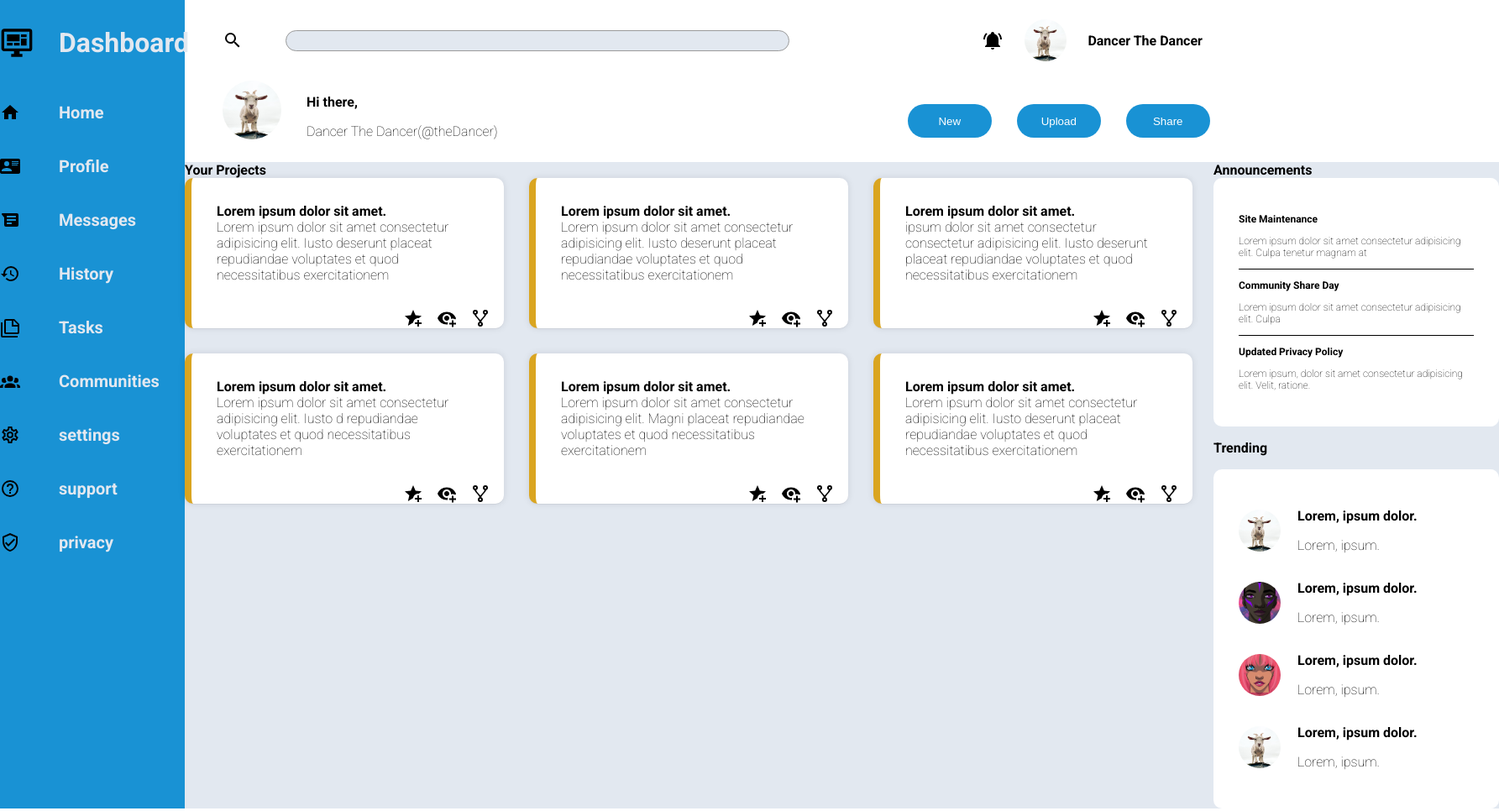
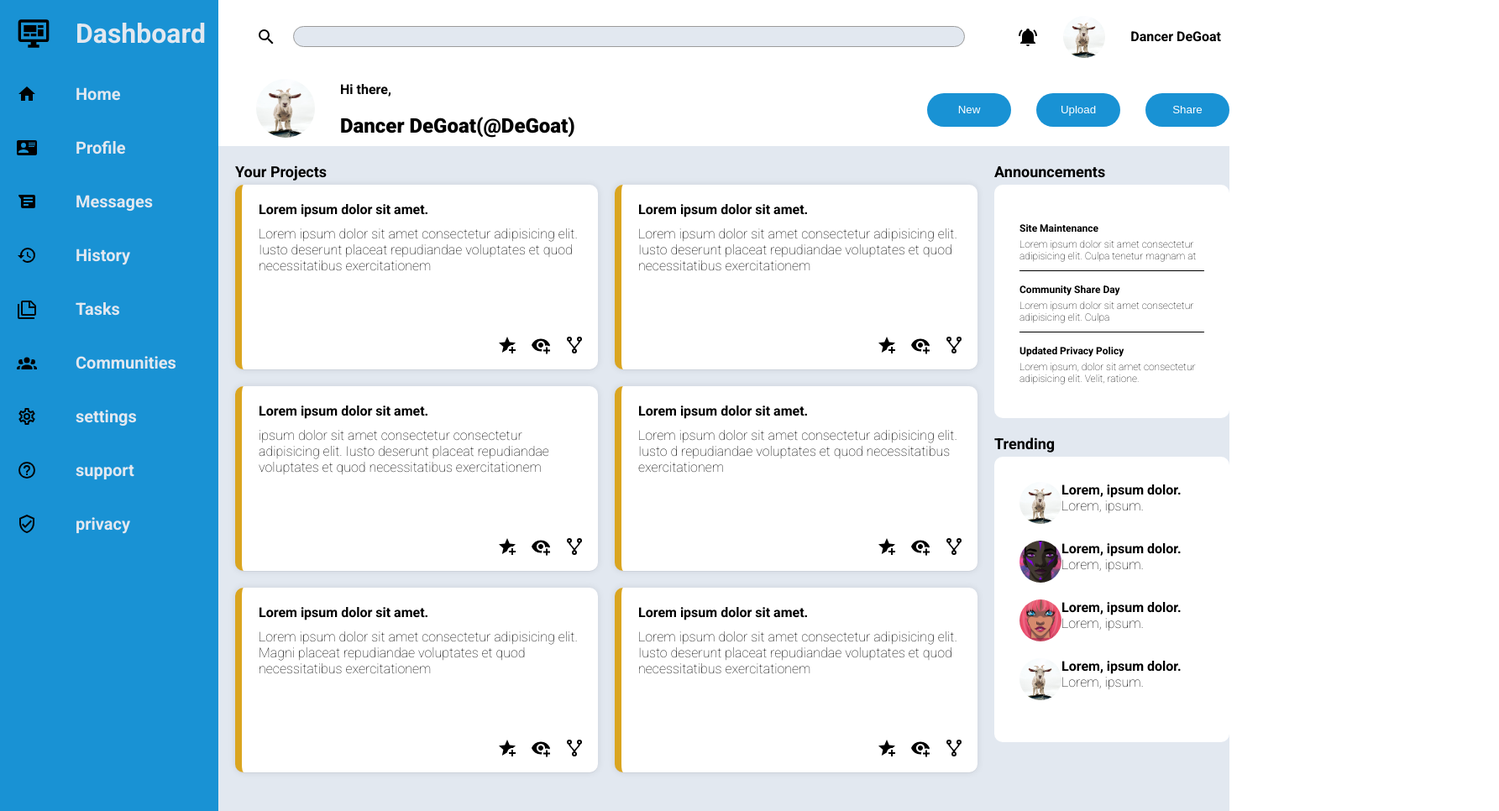
Before and after one commit to AbenezerKitata/admin-dashboard, a plain HTML site: page index.html in a window 1280 px wide. Shown: the top 966 px of the page at 84% size, 1785 px wide, since content can reach past the window. Drawn offline with Linux system fonts and the light colour scheme.

Commit message:
moved avatars and svgs to their own folders. fixed width issues

```diff
--- a/index.html
+++ b/index.html
@@ -13,24 +13,29 @@
     <div class="wrapper">
         <div class="header">
             <div class="search-bar">
-                <img src="magnify.svg" alt="search icon">
-                <input type="search" name="search" id="search">
-            </div>
-            <div class="bell">
-                <img src="bell-ring.svg" alt="notification bell">
-                <img src="goat.jpg" alt="dancer avatar" class="icon">
-                <p class="p-bold">Dancer The Dancer</p>
-            </div>
-            <div class="hi-there">
-                <div class="hi-there-img"> <img src="goat.jpg" alt="dancer avatar" class="hi-there-avatar icon">
+                <div id="sb-top">
+                    <div class="magnify-svg"><img src="svg/magnify.svg" alt="search icon"></div>
+                    <div class="search-input"><input type="search" name="search" id="search"></div>
                 </div>
-                <div class="hi-there-p">
-                    <p class="p-bold">Hi there,</p>
-                    <p>Dancer The Dancer(@theDancer)</p>
+                <div id="sb-bottom">
+                    <div class="hi-there-img">
+                        <img src="jpg/goat.jpg" alt="dancer avatar" class="hi-there-avatar icon">
+                    </div>
+                    <div class="hi-there-p">
+                        <p class="p-bold">Hi there,</p>
+                        <p class="p-bold-big">Dancer DeGoat(@DeGoat)</p>
+                    </div>
                 </div>
 
             </div>
+            <div class="bell-container">
+                <div class="bell">
+                    <img src="svg/bell-ring.svg" alt="notification bell">
+                    <img src="jpg/goat.jpg" alt="dancer avatar" class="icon">
+                    <p class="p-bold">Dancer DeGoat</p>
 
+                </div>
+            </div>
             <div class="three-buttons">
                 <button class="header-button">New</button><button class="header-button">Upload</button><button
                     class="header-button">Share</button>
@@ -39,56 +44,56 @@
         <div class="sidebar">
             <div class="top-sidebar">
                 <div class="svg-element dashboard">
-                    <img src="monitor-dashboard.svg" alt="monitor dashboard icon">
+                    <img src="svg/monitor-dashboard.svg" alt="monitor dashboard icon">
                     <p class="p-bold">Dashboard</p>
                 </div>
             </div>
             <div class="middle-sidebar">
 
                 <div class="svg-element home">
-                    <img src="home.svg" alt="monitor dashboard icon">
+                    <img src="svg/home.svg" alt="monitor dashboard icon">
                     <p class="p-bold">Home</p>
 
                 </div>
                 <div class="svg-element profile">
-                    <img src="profile.svg" alt="monitor dashboard icon">
+                    <img src="svg/profile.svg" alt="monitor dashboard icon">
                     <p class="p-bold">Profile</p>
 
                 </div>
                 <div class="svg-element messsages">
-                    <img src="messages.svg" alt="monitor dashboard icon">
+                    <img src="svg/messages.svg" alt="monitor dashboard icon">
                     <p class="p-bold">Messages</p>
 
                 </div>
                 <div class="svg-element history">
-                    <img src="history.svg" alt="monitor dashboard icon">
+                    <img src="svg/history.svg" alt="monitor dashboard icon">
                     <p class="p-bold">History</p>
 
                 </div>
                 <div class="svg-element tasks">
-                    <img src="tasks.svg" alt="monitor dashboard icon">
+                    <img src="svg/tasks.svg" alt="monitor dashboard icon">
                     <p class="p-bold">Tasks</p>
 
                 </div>
                 <div class="svg-element communities">
-                    <img src="communities.svg" alt="monitor dashboard icon">
+                    <img src="svg/communities.svg" alt="monitor dashboard icon">
                     <p class="p-bold">Communities</p>
 
                 </div>
             </div>
             <div class="bottom-sidebar">
                 <div class="svg-element settings">
-                    <img src="settings.svg" alt="monitor dashboard icon">
+                    <img src="svg/settings.svg" alt="monitor dashboard icon">
                     <p class="p-bold">settings</p>
 
                 </div>
                 <div class="svg-element support">
-                    <img src="help.svg" alt="monitor dashboard icon">
+                    <img src="svg/help.svg" alt="monitor dashboard icon">
                     <p class="p-bold">support</p>
 
                 </div>
                 <div class="svg-element privacy">
-                    <img src="privacy.svg" alt="monitor dashboard icon">
+                    <img src="svg/privacy.svg" alt="monitor dashboard icon">
                     <p class="p-bold">privacy</p>
 
                 </div>
@@ -97,8 +102,10 @@
 
         </div>
         <div class="projects">
-            <div class="projects-wrapper">
-                <p class="p-bold">Your Projects</p>
+            <div class="cards-wrapper">
+                <div class="projects-title">
+                    <p class="projects-title-p">Your Projects</p>
+                </div>
                 <div class="cards-container">
                     <div class="card">
                         <div class="card-paragraphs">
@@ -109,8 +116,8 @@
                         </div>
 
                         <div class="card-svg">
-                            <img src="star-plus.svg" alt="add to favorites"><img src="eye-plus.svg"
-                                alt="add to list"><img src="source-fork.svg" alt="communify">
+                            <img src="svg/star-plus.svg" alt="add to favorites"><img src="svg/eye-plus.svg"
+                                alt="add to list"><img src="svg/source-fork.svg" alt="source fork">
                         </div>
 
                     </div>
@@ -122,8 +129,8 @@
                                 placeat repudiandae voluptates et quod necessitatibus exercitationem </p>
                         </div>
                         <div class="card-svg">
-                            <img src="star-plus.svg" alt="add to favorites"><img src="eye-plus.svg"
-                                alt="add to list"><img src="source-fork.svg" alt="communify">
+                            <img src="svg/star-plus.svg" alt="add to favorites"><img src="svg/eye-plus.svg"
+                                alt="add to list"><img src="svg/source-fork.svg" alt="source fork">
                         </div>
 
 
@@ -137,8 +144,8 @@
                                 placeat repudiandae voluptates et quod necessitatibus exercitationem </p>
                         </div>
                         <div class="card-svg">
-                            <img src="star-plus.svg" alt="add to favorites"><img src="eye-plus.svg"
-                                alt="add to list"><img src="source-fork.svg" alt="communify">
+                            <img src="svg/star-plus.svg" alt="add to favorites"><img src="svg/eye-plus.svg"
+                                alt="add to list"><img src="svg/source-fork.svg" alt="source fork">
                         </div>
 
 
@@ -151,8 +158,8 @@
                                 voluptates et quod necessitatibus exercitationem </p>
                         </div>
                         <div class="card-svg">
-                            <img src="star-plus.svg" alt="add to favorites"><img src="eye-plus.svg"
-                                alt="add to list"><img src="source-fork.svg" alt="communify">
+                            <img src="svg/star-plus.svg" alt="add to favorites"><img src="svg/eye-plus.svg"
+                                alt="add to list"><img src="svg/source-fork.svg" alt="source fork">
                         </div>
 
 
@@ -164,8 +171,8 @@
                                 placeat repudiandae voluptates et quod necessitatibus exercitationem </p>
                         </div>
                         <div class="card-svg">
-                            <img src="star-plus.svg" alt="add to favorites"><img src="eye-plus.svg"
-                                alt="add to list"><img src="source-fork.svg" alt="communify">
+                            <img src="svg/star-plus.svg" alt="add to favorites"><img src="svg/eye-plus.svg"
+                                alt="add to list"><img src="svg/source-fork.svg" alt="source fork">
                         </div>
 
 
@@ -178,8 +185,67 @@
                                 placeat repudiandae voluptates et quod necessitatibus exercitationem </p>
                         </div>
                         <div class="card-svg">
-                            <img src="star-plus.svg" alt="add to favorites"><img src="eye-plus.svg"
-                                alt="add to list"><img src="source-fork.svg" alt="communify">
+                            <img src="svg/star-plus.svg" alt="add to favorites"><img src="svg/eye-plus.svg"
+                                alt="add to list"><img src="svg/source-fork.svg" alt="source fork">
+                        </div>
+
+
+                    </div>
+                </div>
+            </div>
+            <div class="news">
+                <div class="announcements">
+                    <p class="p-bold">Announcements</p>
+                    <div class="announcements-cards-container">
+
+                        <div class="dashed">
+                            <p class="announcement-title-p p-bold">Site Maintenance</p>
+                            <p class="announcement-p">Lorem ipsum dolor sit amet consectetur adipisicing elit. Culpa tenetur magnam at</p>
+                        </div>
+                        <div class="dashed">
+                            <p class="announcement-title-p p-bold">Community Share Day</p>
+                            <p class="announcement-p">Lorem ipsum dolor sit amet consectetur adipisicing elit. Culpa </p>
+                        </div>
+                        <div>
+                            <p class="announcement-title-p p-bold">Updated Privacy Policy</p>
+                            <p class="announcement-p"> Lorem ipsum, dolor sit amet consectetur adipisicing elit. Velit, ratione.</p>
+                        </div>
+                    </div>
+
+                </div>
+                <div class="trending">
+                    <p class="p-bold">Trending</p>
+                    <div class="trending-cards-container">
+                        <div class="trending-sections">
+                            <img src="jpg/goat.jpg" alt="dancer icon">
+                            <div class="trending-p-container">
+                                <p class="trending-p-header">Lorem, ipsum dolor.</p>
+                                <p class="trending-p">Lorem, ipsum.</p>
+                            </div>
+
+                        </div>
+                        <div class="trending-sections">
+                            <img src="jpg/man-icon.png" alt=" man icon">
+                            <div class="trending-p-container">
+                                <p class="trending-p-header">Lorem, ipsum dolor.</p>
+                                <p class="trending-p">Lorem, ipsum.</p>
+                            </div>
+
+                        </div>
+                        <div class="trending-sections">
+                            <img src="jpg/woman-icon.png" alt="woman-icon">
+                            <div class="trending-p-container">
+                                <p class="trending-p-header">Lorem, ipsum dolor.</p>
+                                <p class="trending-p">Lorem, ipsum.</p>
+                            </div>
+                        </div>
+                        <div class="trending-sections">
+                            <img src="jpg/goat.jpg" alt="dancer icon">
+                            <div class="trending-p-container">
+                                <p class="trending-p-header">Lorem, ipsum dolor.</p>
+                                <p class="trending-p">Lorem, ipsum.</p>
+                            </div>
+
                         </div>
 
 
@@ -188,65 +254,7 @@
             </div>
 
         </div>
-        <div class="news">
-            <div class="announcements">
-                <p class="p-bold">Announcements</p>
-                <div class="announcements-cards-container">
 
-                    <div class="dashed">
-                        <p class="p-bold">Site Maintenance</p>
-                        <p>Lorem ipsum dolor sit amet consectetur adipisicing elit. Culpa tenetur magnam at</p>
-                    </div>
-                    <div class="dashed">
-                        <p class="p-bold">Community Share Day</p>
-                        <p>Lorem ipsum dolor sit amet consectetur adipisicing elit. Culpa </p>
-                    </div>
-                    <div>
-                        <p class="p-bold">Updated Privacy Policy</p>
-                        <p> Lorem ipsum, dolor sit amet consectetur adipisicing elit. Velit, ratione.</p>
-                    </div>
-                </div>
-
-            </div>
-            <div class="trending">
-                <p class="p-bold">Trending</p>
-                <div class="trending-cards-container">
-                    <div>
-                        <img src="goat.jpg" alt="dancer icon">
-                        <div class="trending-p-container">
-                            <p class="trending-p-header">Lorem, ipsum dolor.</p>
-                            <p>Lorem, ipsum.</p>
-                        </div>
-
-                    </div>
-                    <div>
-                        <img src="man-icon.png" alt=" man icon">
-                        <div class="trending-p-container">
-                            <p class="trending-p-header">Lorem, ipsum dolor.</p>
-                            <p>Lorem, ipsum.</p>
-                        </div>
-
-                    </div>
-                    <div>
-                        <img src="woman-icon.png" alt="woman-icon">
-                        <div class="trending-p-container">
-                            <p class="trending-p-header">Lorem, ipsum dolor.</p>
-                            <p>Lorem, ipsum.</p>
-                        </div>
-                    </div>
-                    <div>
-                        <img src="goat.jpg" alt="dancer icon">
-                        <div class="trending-p-container">
-                            <p class="trending-p-header">Lorem, ipsum dolor.</p>
-                            <p>Lorem, ipsum.</p>
-                        </div>
-
-                    </div>
-
-
-                </div>
-            </div>
-        </div>
     </div>
 
 </body>
--- a/style.css
+++ b/style.css
@@ -8,64 +8,88 @@
 
 }
 
-body, html {
+body, html{
     margin: 0;
   }
 .wrapper {
     display: grid;
     grid-template-areas:
-        "s h h"
-        "s p n";
-    grid-template-columns: 1fr 1fr 1fr;
-    grid-template-rows: 1fr 4fr;
+        "s h"
+        "s p";
+    grid-template-columns: 1fr 3.5fr;
+    grid-template-rows: 1fr 5fr;
     margin: 0;
 }
 
 .header {
     grid-area: h;
     display: grid;
-    grid-template-columns: 55% 45%;
     background-color: white;
     grid-template-rows: repeat(2, 1fr);
 }
 .wrapper>.header>.search-bar{
     display: grid;
-    grid-template-columns: 50px 600px;
+    grid-template-rows: repeat(2, 1fr);
+    grid-column: 1;
+    grid-row: 1 / span 2;
+}
+.magnify-svg{
+    display: flex;
     align-items: center;
-    /* justify-content: center; */
-    gap: 25px;
-    padding-left: 45px;
 }
+#sb-top{
+    display: flex;
+    align-items: center;
+    align-content: center;
+    position: relative;
+    left: 45px;
+    gap: 20px;
+}
+#sb-bottom{
+    display: flex;
+    position: relative;
+    left: 45px;
+    gap: 20px;
+    align-items: center;
+
+}
+.p-bold-big{
+    font-weight: 900;
+    font-size: 24px;
+}
+
 #search{
     border-radius: 30px;
-    width: 600px;
+    width: 800PX;
     height: 25px;
     appearance: none;
     border: 1px solid rgb(155, 155, 155);
     background-color: #E2E8F0;
 
 }
-.hi-there{
-    display: grid;
-    grid-template-columns: 100px 300px;
-    padding-left: 45px;
+.hi-there-p>p{
+margin: 0;
+padding: 10px;
 }
 .hi-there-img>.hi-there-avatar{
     height: 70px;
     width: 70px;
 }
+.bell-container{
+    align-items: center;
+    align-self: center;
+}
 .bell{
-    display: grid;
-    grid-template-columns: 25px 50px 400px;
-    gap: 25px;
+    height: 50px;
+    justify-content: end;
+    width: 350px;
+    display: flex;
+    gap: 30px;
     align-items: center;
-    justify-content: center;
-
-
 }
 .three-buttons{
-    display: grid;
-    grid-template-columns: repeat(3,100px);
+    display: flex;
+    grid-row: 2;
     align-items: center;
     gap: 30px;
 }
@@ -86,9 +110,7 @@
 
 .sidebar {
     grid-area: s;
-    /* border: 1px solid rgb(0, 13, 128); */
     background-color: #1992D4;
-
 }
 
 .svg-element {
@@ -97,6 +119,7 @@
     align-items: center;
     justify-content: center;
     gap: 10px;
+    padding: 20px;
 }
 .svg-element>.p-bold{
     color: #E2E8F0;
@@ -112,82 +135,93 @@
 .projects {
     grid-area: p;
     background-color: #E2E8F0;
-    display: grid;
-    grid-template-rows: 5% 95%;
-    padding-right: 25px;
+    display: flex;
+    gap: 20px;
 }
-.projects>.projects-wrapper{
-
-}
-.projects>.projects-wrapper>p{
-    margin: 0;
-
+.cards-wrapper{
+    padding-left: 20px;
 }
 
 .cards-container {
     display: grid;
-    grid-template-columns: repeat(3, 1fr);
-    grid-template-rows: repeat(3, 1fr);
-    align-items: center;
-    justify-content: center;
-    gap: 30px;
+    grid-template-columns: repeat( auto-fit, minmax(350px, 1fr));
+    grid-template-rows: repeat(3, minmax(220px, 1fr));
+    gap: 20px;
+}
+.projects-title-p, .announcements>.p-bold, .trending>.p-bold{
+    margin: 0;
+    font-weight: bold;
+    font-size: 18px;
+    padding: 20px;
+    padding-left: 0;
+    padding-bottom: 5px;
+}
+.card-title{
+    padding: 20px;
+    padding-bottom: 0;
+}
+
+.p-bold, .card-title, .trending-p-header{
+    font-weight: bold;
+    margin: 0;
+}
+.card-paragraph{
+    margin: 0;
+    padding:20px;
+    padding-top: 10px;
 
 }
-.p-bold, .card-title, .trending-p-header{
-    font-weight: bold;
-}
+
 
 
 .card {
     border-left: 8px solid goldenrod;
-    width: clamp(200px, 380px, 400px);
     box-sizing: border-box;
     box-shadow: rgba(17, 17, 26, 0.05) 0px 1px 0px, rgba(17, 17, 26, 0.1) 0px 0px 8px;
     background-color: white;
     display: grid;
-    /* grid-template-rows: repeat(auto-fit, minmax(50px 1fr)); */
     border-radius: 10px;
 }
+
+
 .card-svg{
     display: grid;
     grid-template-columns: repeat(3, 40px);
     justify-content: end;
     align-items: center;
 }
-.card>.card-paragraphs{
-    padding: 30px;
+
+
+ .announcements>div>div>p{
+    font-size: 12px;
 }
-.card>.card-paragraphs>p {
+.announcement-title-p{
+    margin-top: 15px;
+    font-size: 16px;
+    padding-bottom: 5px;
+}
+.announcement-p{
     margin: 0;
-    padding: 0;
-}
-
-.news {
-    grid-area: n;
-    background-color: #E2E8F0;
-}
-.announcements>.p-bold{
-    margin: 0;
-}
-.announcements>div>div>p{
-    font-size: 12px;
+    margin-bottom: 10px;
 }
 .announcements>div, .trending>div{
     background-color: white;
     border-radius: 10px;
     padding: 30px;
-    width: clamp(150px, 280px, 280px);
+    width: clamp(150px, 220px, 250px);
 }
 .announcements-cards-container>.dashed{
     border-bottom: 1px solid black;
 }
-.trending>div>div{
-    display: grid;
-    grid-template-columns: 70px 200px;
-    align-items: center;
+.trending-sections{
+    display: flex;
+    padding-bottom: 20px;
 }
 .trending>div>div>img{
     height: 50px;
     width: 50px;
     border-radius: 50%;
 }
+.trending-p{
+    margin: 0;
+}
```
Also changed, not shown: jpg/goat.jpg (renamed from goat.jpg), jpg/man-icon.png (renamed from man-icon.png), jpg/woman-icon.png (renamed from woman-icon.png), svg/bell-ring.svg (renamed from bell-ring.svg), svg/communities.svg (renamed from communities.svg), svg/eye-plus.svg (renamed from eye-plus.svg), svg/help.svg (renamed from help.svg), svg/history.svg (renamed from history.svg), svg/home.svg (renamed from home.svg), svg/magnify.svg (renamed from magnify.svg), svg/messages.svg (renamed from messages.svg), svg/monitor-dashboard.svg (renamed from monitor-dashboard.svg), svg/privacy.svg (renamed from privacy.svg), svg/profile.svg (renamed from profile.svg), 4 more files.
